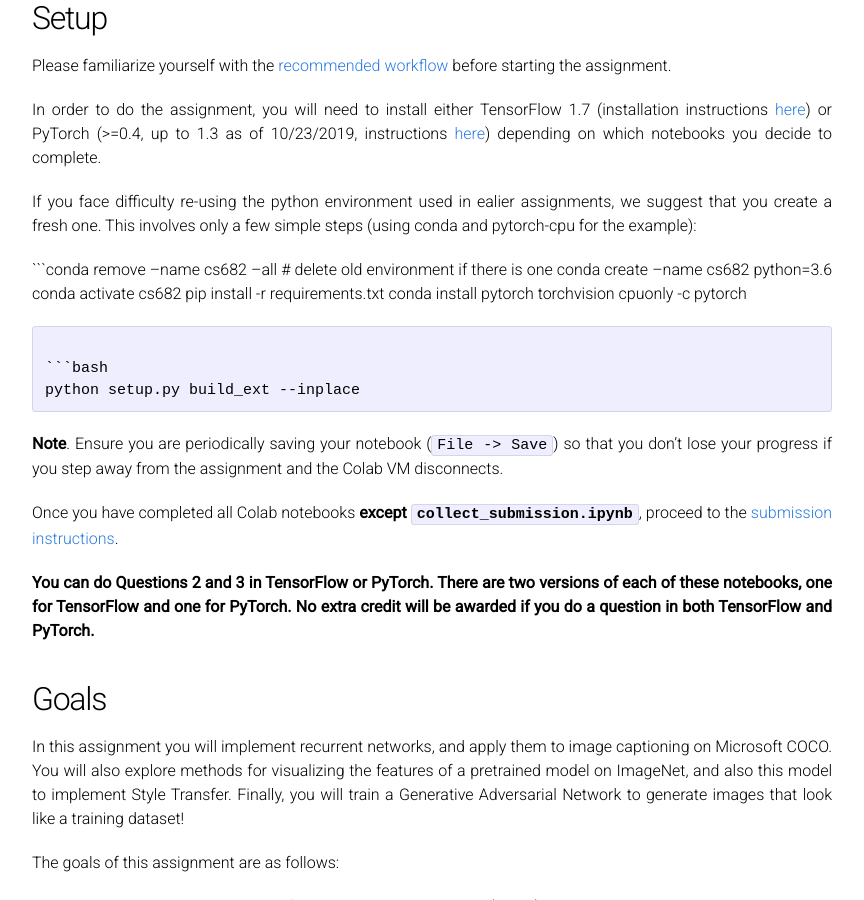
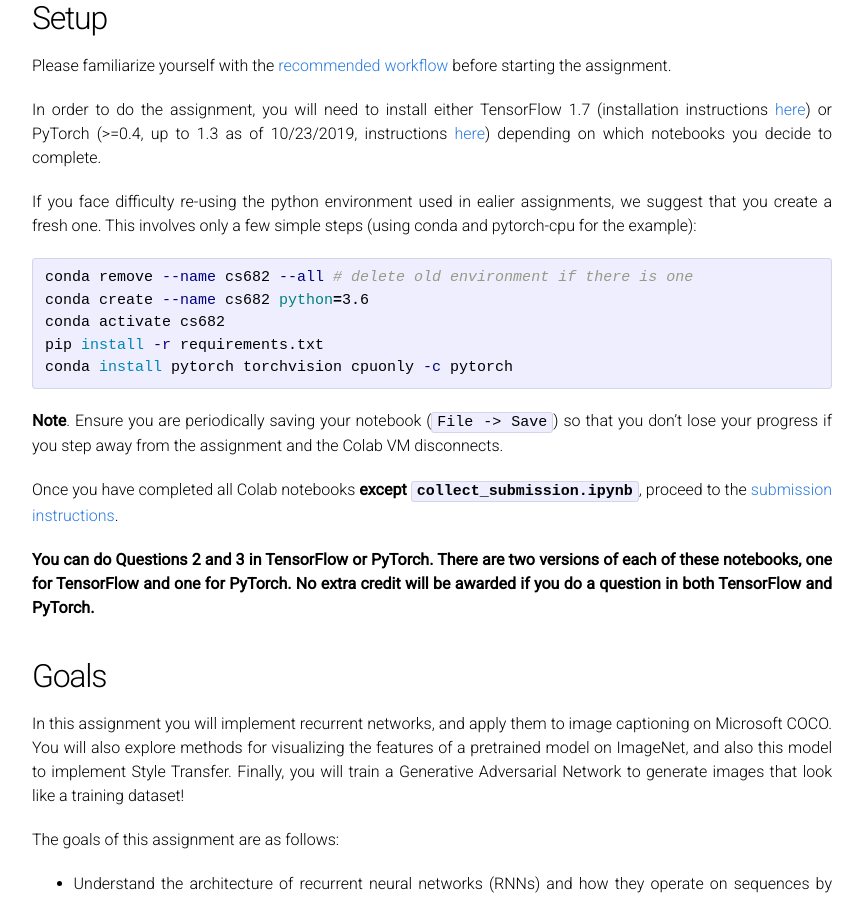
Before and after one commit to compsci682-fa21/compsci682-fa21.github.io, a Jekyll site: the page built from assignments/assignments2021/assignment3.md, in a window 1280 px wide and 900 px high, scrolled down 411 px. Shown: the whole window, without its empty margins (208-1072 px from the left). Built offline with Jekyll 4.4.1, drawn with Linux system fonts in a browser that asks for light colours.

Commit message:
Update assignment3.md

````diff
--- a/assignments/assignments2021/assignment3.md
+++ b/assignments/assignments2021/assignment3.md
@@ -23,15 +23,12 @@ In order to do the assignment, you will need to install either TensorFlow 1.7 (i
 
 If you face difficulty re-using the python environment used in ealier assignments, we suggest that you create a fresh one. This involves only a few simple steps (using conda and pytorch-cpu for the example):
 
-```conda remove --name cs682 --all # delete old environment if there is one
+```bash
+conda remove --name cs682 --all # delete old environment if there is one
 conda create --name cs682 python=3.6
 conda activate cs682
 pip install -r requirements.txt
 conda install pytorch torchvision cpuonly -c pytorch
-```
-
-```bash
-python setup.py build_ext --inplace
 ```
 
 **Note**. Ensure you are periodically saving your notebook (`File -> Save`) so that you don't lose your progress if you step away from the assignment and the Colab VM disconnects.
````
